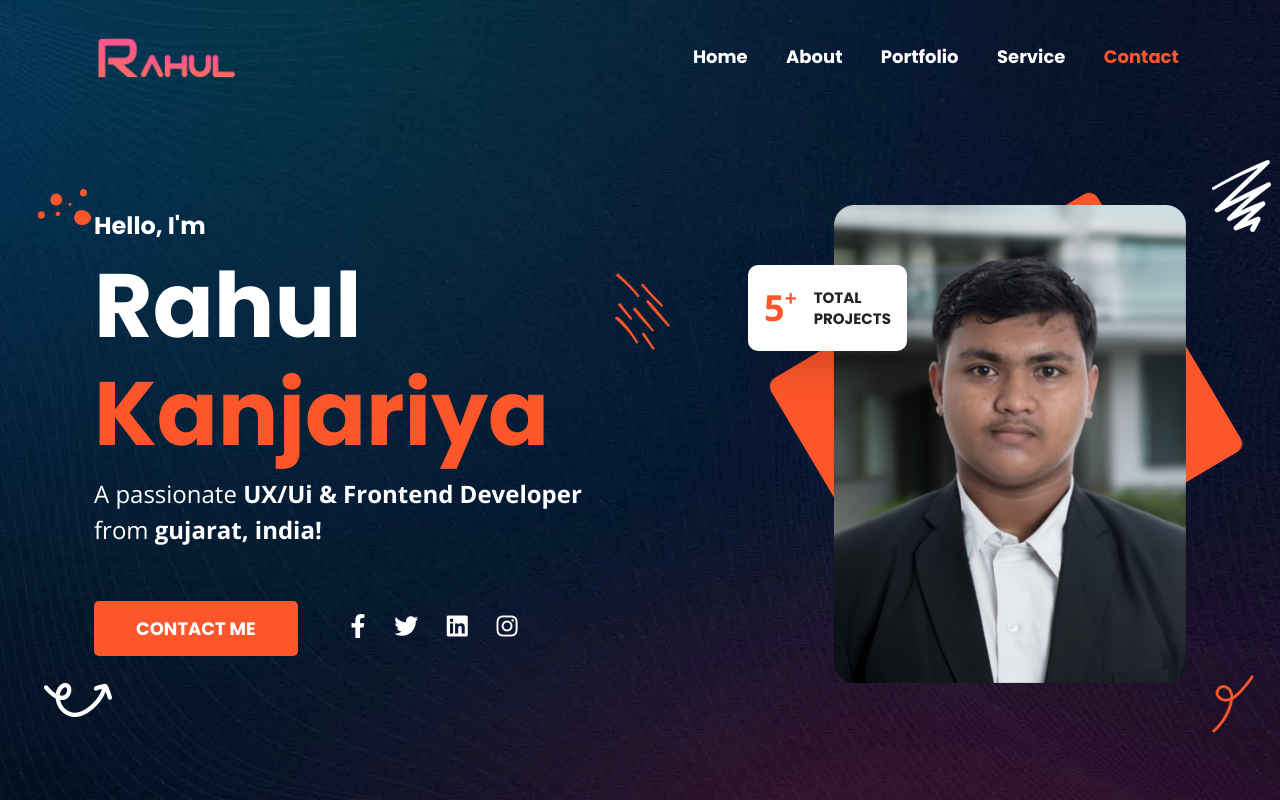
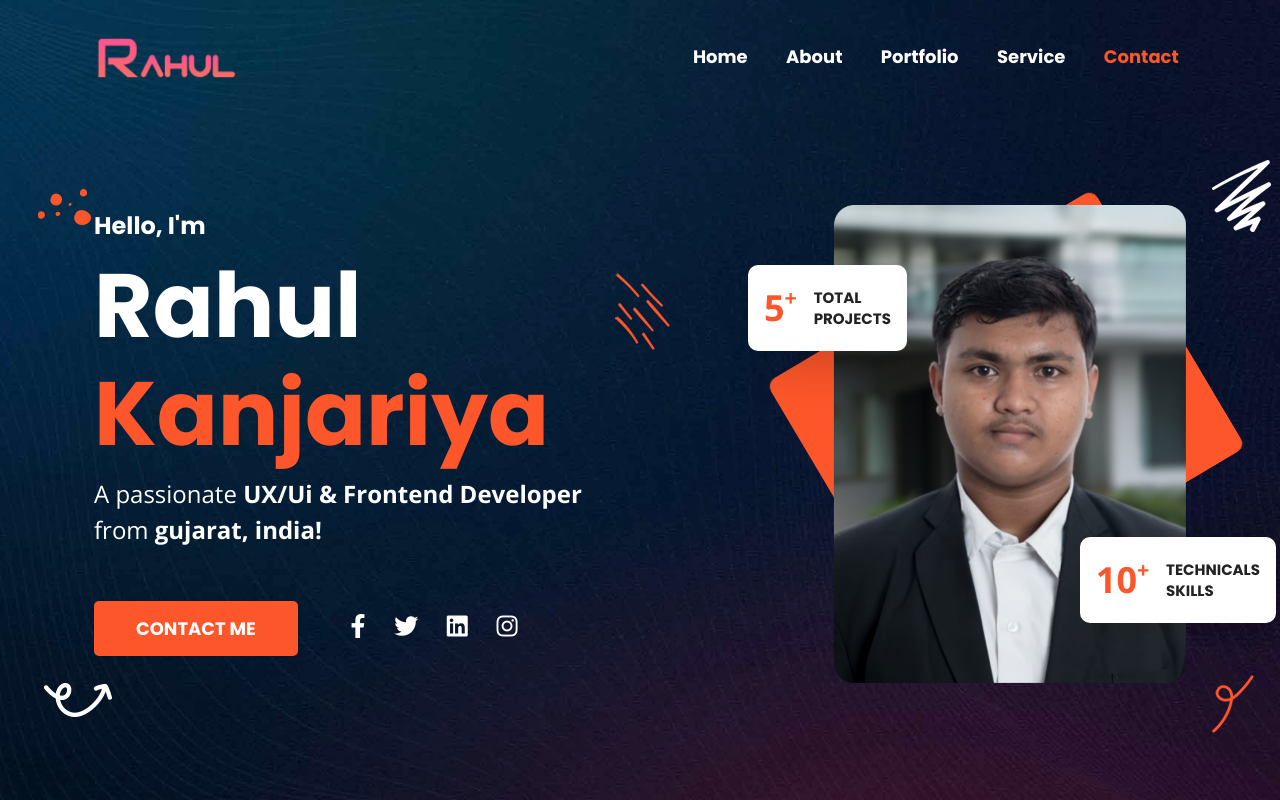
Before and after one commit to KanjariyaRahul/kanjariyarahul.github.io, a plain HTML site: page index.html in a window 1280 px wide. Shown: the top 800 px of the page. Drawn offline with nearby package versions, Linux system fonts and the light colour scheme; animation ran at ten frames a second.

Commit message:
Update index.html

```diff
--- a/index.html
+++ b/index.html
@@ -86,10 +86,10 @@
 									<p>5<span>+</span></p>
 									<h4>Total <br>Projects</h4>
 								</li>
-								<!-- <li>
-									<p>0<span>+</span></p>
-									<h4>Worldwide <br>Clients</h4>
-								</li> -->
+								<li>
+									<p>10<span>+</span></p>
+									<h4>Technicals <br>Skills</h4>
+								</li>
 
 							</ul>
 							<img class="img-fluid" src="image/rahul.png" alt="hero main image">
@@ -162,7 +162,7 @@
 						<div class="content-wrapper">
 							<h3>Hard Work</h3>
 							<p>
-								I do not know anyone who has got to the top without hard work. That is the recipe. It will not always get you to the top, but should get you pretty near.
+								I do not know anyone who has got to the top without hard work. That is the recipe.It will not always get you to the top,but should get you pretty near.
 							</p>
 						</div> <!-- .content-wrapper -->
 					</div> <!-- .item-wrapper -->
```
